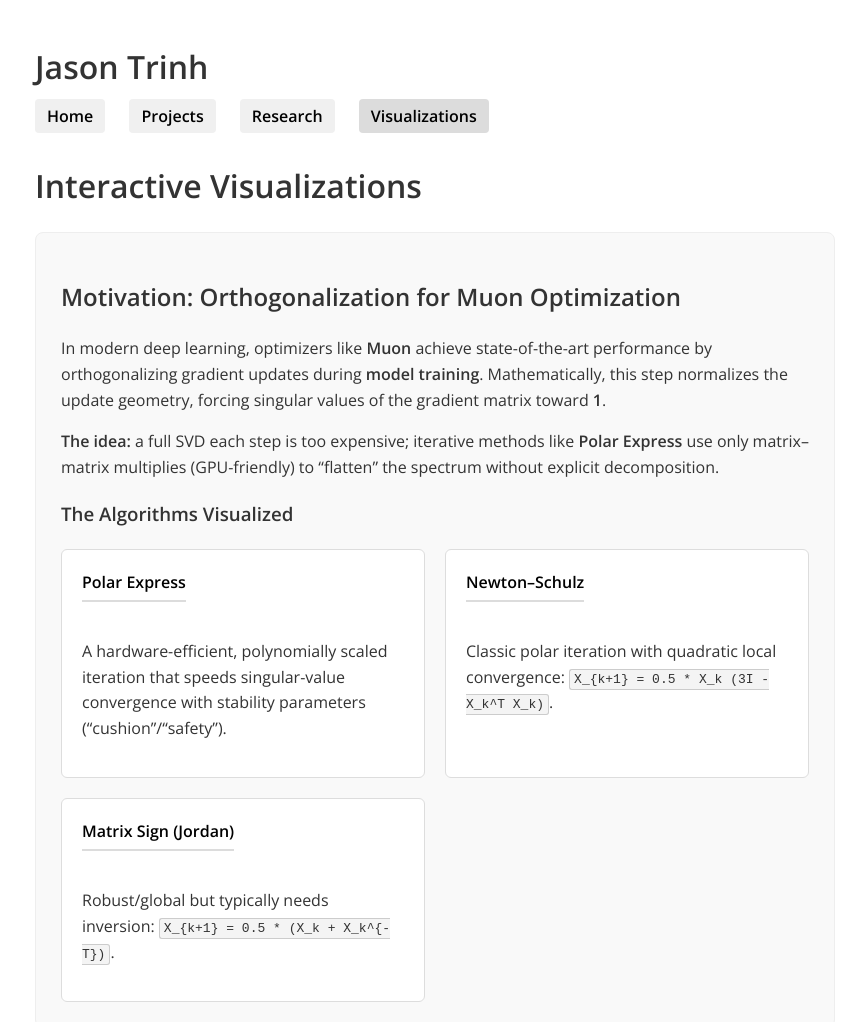
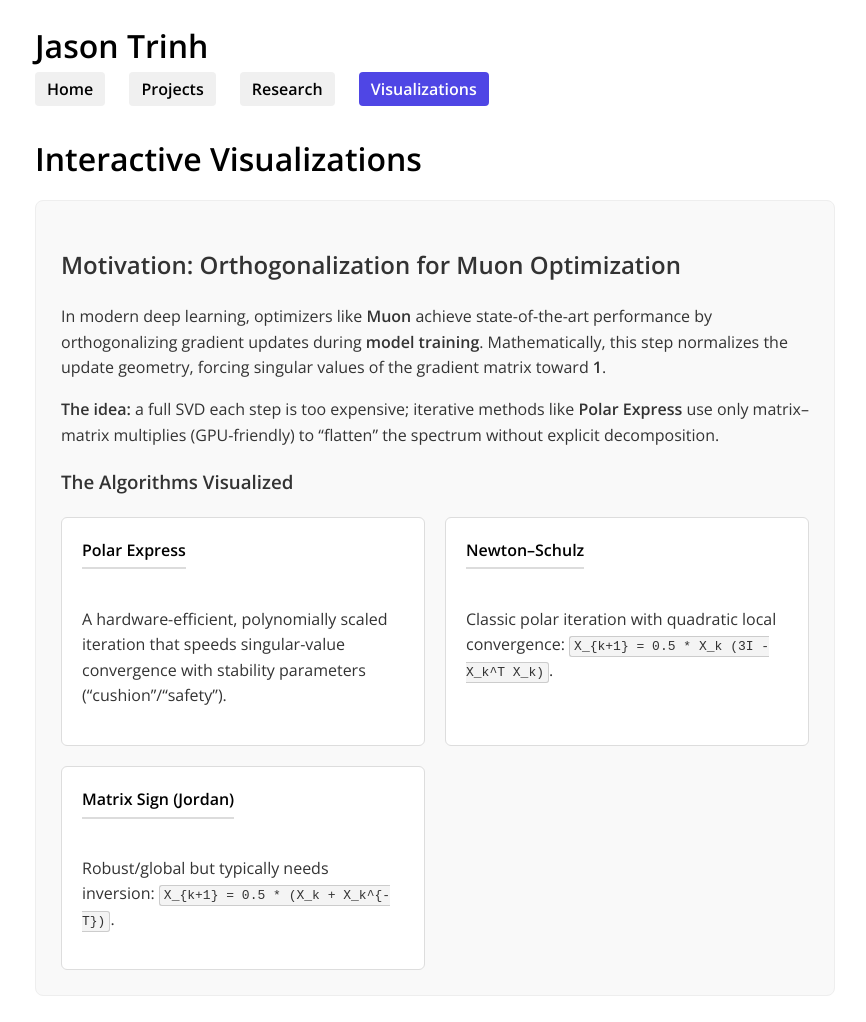
Before and after one commit to jaizunT/jaizunT.github.io, a plain HTML site: page visualizations.html in a window 1280 px wide. Shown: the top 1022 px of the page, without its empty margins (205-1071 px from the left). Drawn offline with nearby package versions, Linux system fonts and the light colour scheme.

Commit message:
Align visualizations page styles with Projects page

```diff
--- a/visualizations.html
+++ b/visualizations.html
@@ -4,21 +4,32 @@
   <meta charset="UTF-8" />
   <meta name="viewport" content="width=device-width, initial-scale=1.0" />
   <title>Visualizations - Jason Trinh</title>
+  <!-- Same font family as other pages -->
   <link href="https://fonts.googleapis.com/css?family=Open+Sans:400,600&display=swap" rel="stylesheet">
   <style>
-    /* Match Projects page styles */
+    /* --- Core Layout (match Projects spacing/typography for headings) --- */
     body {
       font-family: 'Open Sans', sans-serif;
       line-height: 1.6;
-      max-width: 800px;
+      max-width: 800px;     /* match Projects */
       margin: auto;
       padding: 20px;
       background-color: #ffffff;
       color: #333;
     }
+
+    /* Name and page-title spacing to match Projects page */
+    h1 {
+      /* Keep a clean, default look similar to Projects (no extra heavy weight or tight spacing) */
+      font-weight: 600;
+      color: #000;
+      margin: 0 0 0.5em 0;
+    }
+
+    /* --- Navigation (keep your blue active tab) --- */
     .nav {
-      margin-top: -10px;
-      margin-bottom: 30px;
+      margin-top: -10px;     /* same as Projects */
+      margin-bottom: 30px;   /* same as Projects */
     }
     .nav a {
       margin-right: 20px;
@@ -30,8 +41,11 @@
       color: #000;
     }
     .nav a.active {
-      background-color: #dcdcdc; /* same grey highlight as Projects */
+      background-color: #4f46e5; /* keep blue active */
+      color: #fff;
     }
+
+    /* Keep your existing content design */
     details { margin-bottom: 1em; }
     summary { font-weight: bold; cursor: pointer; }
     a { color: #0645ad; }
@@ -43,7 +57,6 @@
       font-family: monospace;
     }
 
-    /* Light containers reused on this page only (doesn't change heading look) */
     .theory-section {
       background-color: #f9f9f9;
       border: 1px solid #eee;
@@ -90,10 +103,10 @@
   </style>
 </head>
 <body>
-  <!-- Header Name (same spacing/weight as Projects) -->
+  <!-- Header Name (spacing/weight aligned with Projects) -->
   <h1>Jason Trinh</h1>
 
-  <!-- Nav (same look; Visualizations active in grey) -->
+  <!-- Nav (blue active kept) -->
   <div class="nav">
     <a href="index.html">Home</a>
     <a href="projects.html">Projects</a>
@@ -101,7 +114,7 @@
     <a href="visualizations.html" class="active">Visualizations</a>
   </div>
 
-  <!-- Page title matches Projects heading style -->
+  <!-- Page Title (styled like Projects' main section header) -->
   <h1>Interactive Visualizations</h1>
 
   <div class="theory-section">
```
